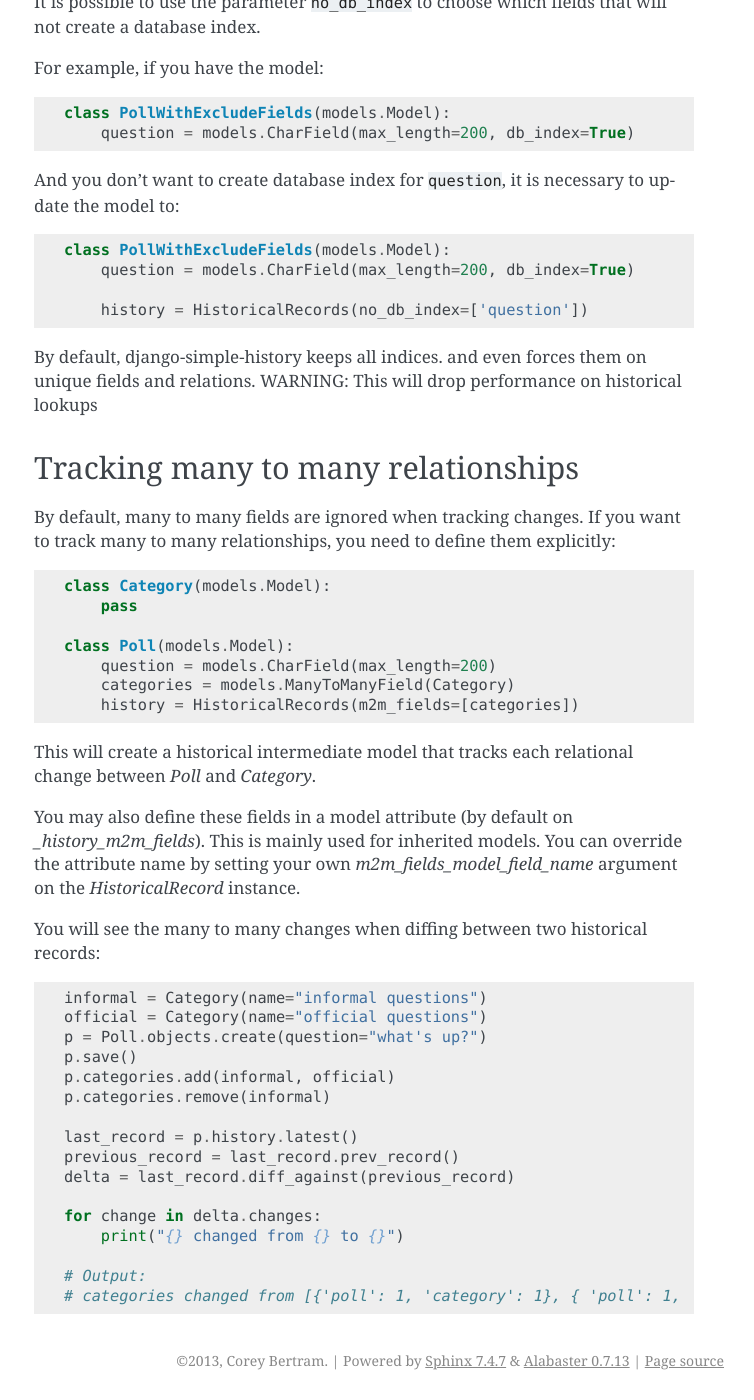
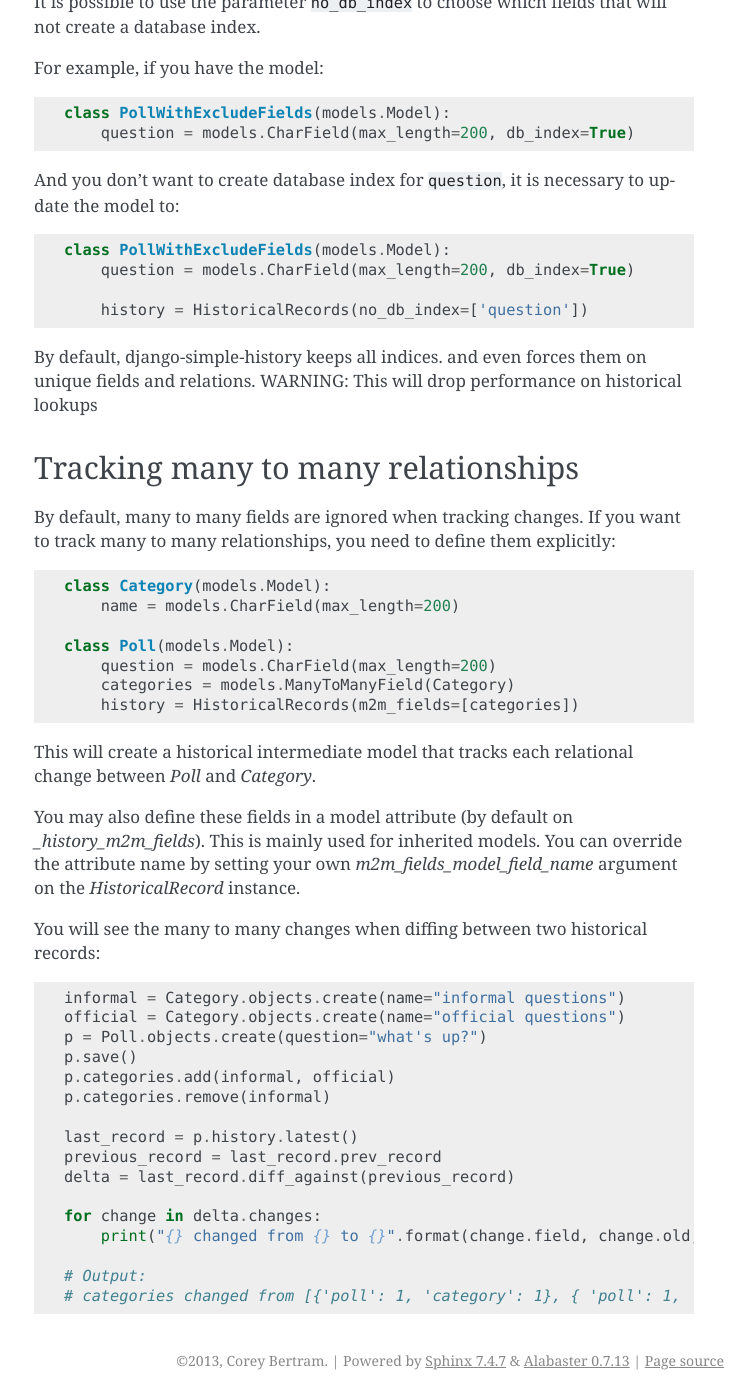
Before and after one commit to jazzband/django-simple-history, a Sphinx documentation site: the page built from docs/historical_model.rst, in a window 1280 px wide and 1400 px high, scrolled down 8269 px. Shown: the whole window, without its empty margins (386-1140 px from the left). Built offline with Sphinx 7.4.7, drawn with Linux system fonts in a browser that asks for light colours; pages that are not in the unit, such as notebooks, are missing from menus.

Commit message:
docs - fix code example (historical_model)

```diff
--- a/docs/common_issues.rst
+++ b/docs/common_issues.rst
@@ -260,7 +260,7 @@
 ---------------------------
 
 If you are using a custom OneToOneField that has additional arguments and receiving
-the the following ``TypeError``::
+the following ``TypeError``::
 
     TypeError: __init__() got an unexpected keyword argument
 
--- a/docs/historical_model.rst
+++ b/docs/historical_model.rst
@@ -456,7 +456,7 @@
 .. code-block:: python
 
     class Category(models.Model):
-        pass
+        name = models.CharField(max_length=200)
 
     class Poll(models.Model):
         question = models.CharField(max_length=200)
@@ -474,19 +474,19 @@
 
 .. code-block:: python
 
-    informal = Category(name="informal questions")
-    official = Category(name="official questions")
+    informal = Category.objects.create(name="informal questions")
+    official = Category.objects.create(name="official questions")
     p = Poll.objects.create(question="what's up?")
     p.save()
     p.categories.add(informal, official)
     p.categories.remove(informal)
 
     last_record = p.history.latest()
-    previous_record = last_record.prev_record()
+    previous_record = last_record.prev_record
     delta = last_record.diff_against(previous_record)
 
     for change in delta.changes:
-        print("{} changed from {} to {}")
+        print("{} changed from {} to {}".format(change.field, change.old, change.new))
 
     # Output:
     # categories changed from [{'poll': 1, 'category': 1}, { 'poll': 1, 'category': 2}] to [{'poll': 1, 'category': 2}]
```
